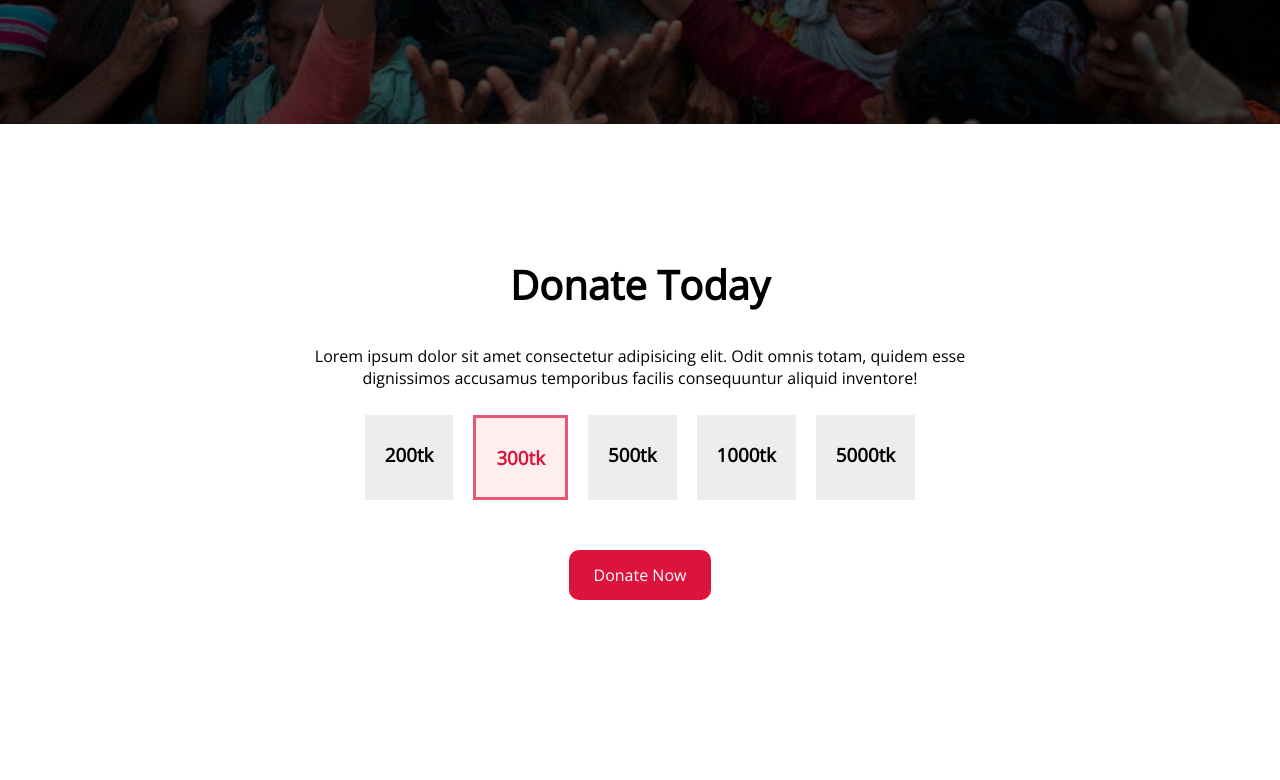
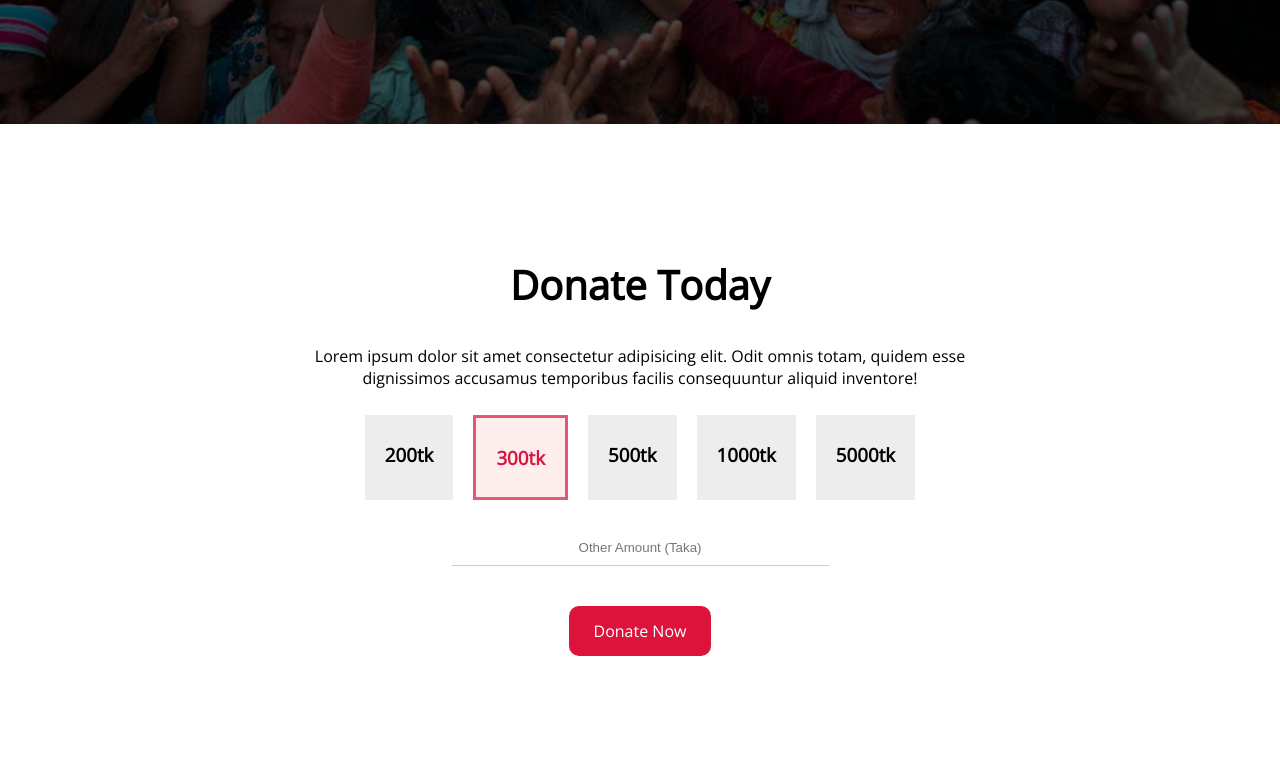
Before and after one commit to jbmakib/assignment-01-reset, a plain HTML site: page index.html in a window 1280 px wide. Shown: the part 527-1307 px from the top of the page. Drawn offline with nearby package versions, Linux system fonts and the light colour scheme.

Commit message:
icon added

```diff
--- a/index.html
+++ b/index.html
@@ -6,6 +6,11 @@
         <meta name="viewport" content="width=device-width, initial-scale=1.0" />
         <title>Document</title>
         <link rel="stylesheet" href="./style.css" />
+        <!-- font awesome css -->
+        <script
+            src="https://kit.fontawesome.com/bfd3a110e2.js"
+            crossorigin="anonymous"
+        ></script>
     </head>
     <body>
         <section class="header">
@@ -39,10 +44,9 @@
                 <div>
                     <h3>200tk</h3>
                 </div>
-                <div id="taka">
+                <div id="featured-taka">
                     <h3>300tk</h3>
                 </div>
-
                 <div>
                     <h3>500tk</h3>
                 </div>
@@ -53,6 +57,11 @@
                     <h3>5000tk</h3>
                 </div>
             </div>
+            <input
+                type="text"
+                id="input-amount"
+                placeholder="Other Amount (Taka)"
+            />
             <a
                 target="_blank"
                 href="https://www.jaago.com.bd/donate-bd/"
@@ -73,6 +82,7 @@
             </div>
             <div class="flex-container">
                 <div id="food" class="box">
+                    <i class="fa-solid fa-bowl-food"></i>
                     <h2>Food for a life</h2>
                     <p>
                         Lorem ipsum, dolor sit amet consectetur adipisicing
--- a/style.css
+++ b/style.css
@@ -30,7 +30,7 @@ body {
 }
 .today {
     text-align: center;
-    padding: 100px 300px;
+    padding: 100px 300px 50px;
 }
 
 .today h2 {
@@ -45,10 +45,19 @@ body {
     padding: 8px 20px;
     background-color: rgba(128, 128, 128, 0.14);
 }
-#taka {
+#featured-taka {
     color: crimson;
     border: solid rgba(220, 20, 60, 0.692);
     background-color: #ffeeee;
+}
+#input-amount {
+    border: 0;
+    border-bottom: 1px solid rgba(128, 128, 128, 0.4);
+    outline: none;
+    display: block;
+    margin: 20px auto 0;
+    text-align: center;
+    padding: 10px 100px;
 }
 .plan {
     text-align: center;
```
